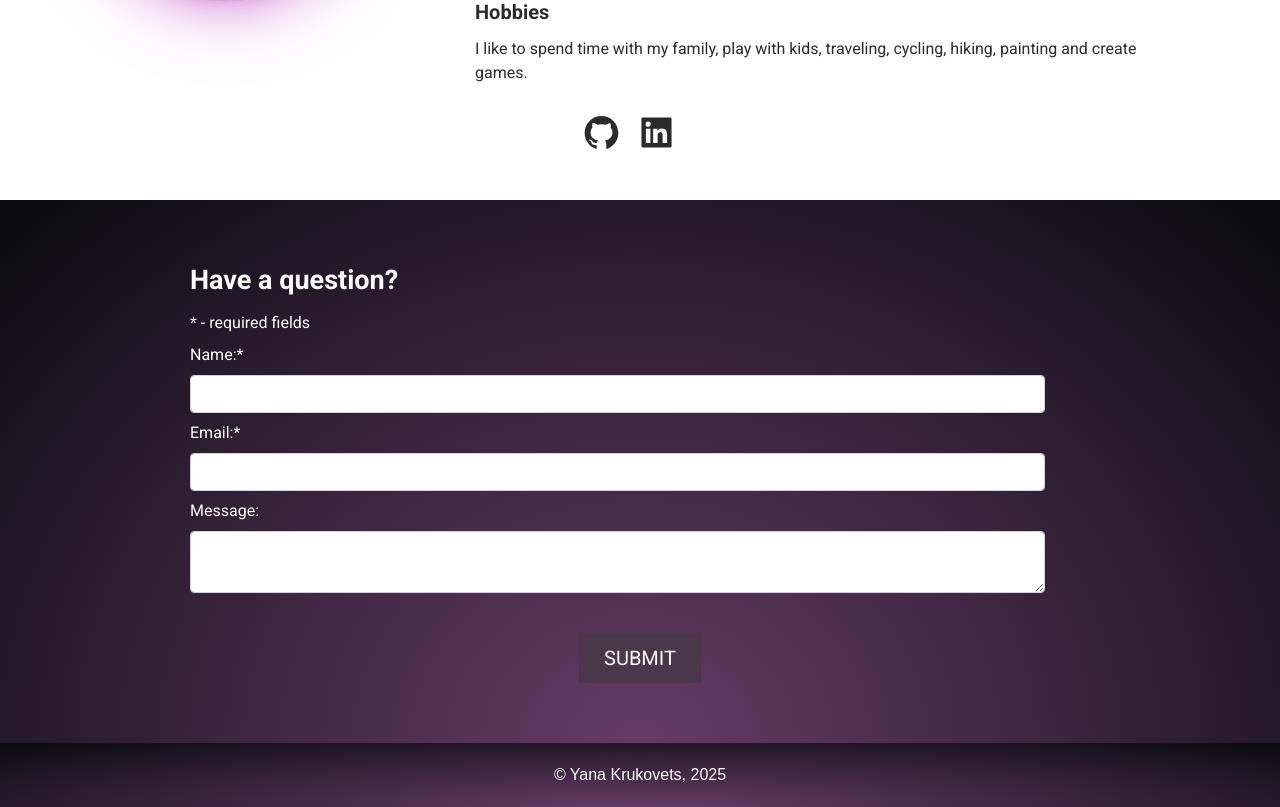
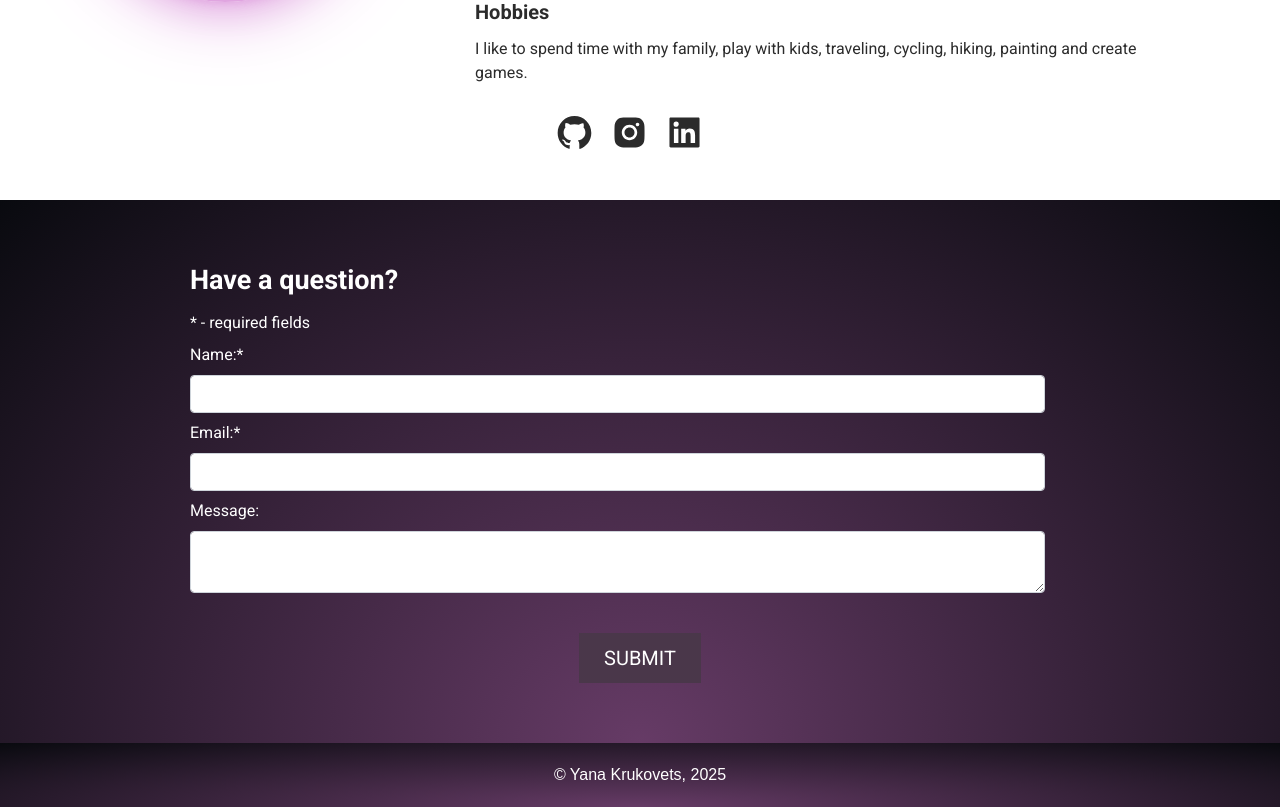
Before and after one commit to YanaKrukovets/aliencatcher, a Next.js app: page / in a window 1280 px wide. Shown: the part 1965-2772 px from the top of the page. Built offline with nearby package versions, Linux system fonts and the light colour scheme; a web font is replaced by a local one.

Commit message:
icon update

```diff
--- a/components/About.js
+++ b/components/About.js
@@ -2,6 +2,7 @@ import React from "react";
 import Image from "next/image";
 import { AiFillGithub } from "react-icons/ai";
 import { AiFillLinkedin } from "react-icons/ai";
+import { AiFillInstagram } from "react-icons/ai";
 
 const About = () => {
   return (
@@ -92,6 +93,13 @@ const About = () => {
           <AiFillGithub className="social-media" role="presentation" />
         </a>
         <a
+          href="https://www.instagram.com/aliencatcher2025/"
+          target="_blanc"
+          aria-label="Link to alien catcher instagram account"
+        >
+          <AiFillInstagram className="social-media" role="presentation" />
+        </a>
+        <a
           href="https://www.linkedin.com/in/yana-krukovets-25658260/"
           target="_blanc"
           aria-label="Link to Yana Krukovets linkedin account"
--- a/components/Navbar.js
+++ b/components/Navbar.js
@@ -25,7 +25,7 @@ export default function Navbar() {
       label:
         "<span class='whitespace-nowrap lg:whitespace-normal text-[20px]'>Game</span>",
       aria: "Link to Yana Krukovets game Alien Catcher — A Cosmic Watercolor Adventure",
-      href: "/#projects",
+      href: "/game",
     },
     item3: {
       label:
--- /dev/null
+++ b/pages/game.js
@@ -0,0 +1,12 @@
+import Head from "next/head";
+
+export default function Game() {
+  return (
+    <>
+      <Head>
+        <meta name="description" content="description" />
+      </Head>
+      <div className="min-h-[72vh] flex flex-col justify-center items-center"></div>
+    </>
+  );
+}
--- a/pages/index.js
+++ b/pages/index.js
@@ -3,6 +3,7 @@ import AboutGame from "../components/AboutGame";
 import Head from "next/head";
 import Projects from "../components/Projects";
 import ContactForm from "../components/Contact";
+import HeaderBanner from "../components/HomeBanner";
 
 export default function Home(props) {
   return (
@@ -17,6 +18,7 @@ export default function Home(props) {
           content="Alien Catcher — A Cosmic Watercolor Adventure. Browser Game by Yana Krukovets. Front-End Web Developer | Portfolio. Ottawa, Canada"
         />
       </Head>
+
       <div className="max-w-inner xxxl:px-0">
         <AboutGame />
         <Projects />
```
Also changed, not shown: public/images/logos/logo-en.png, 1 other file (tests, documents, lock files or other folders).
